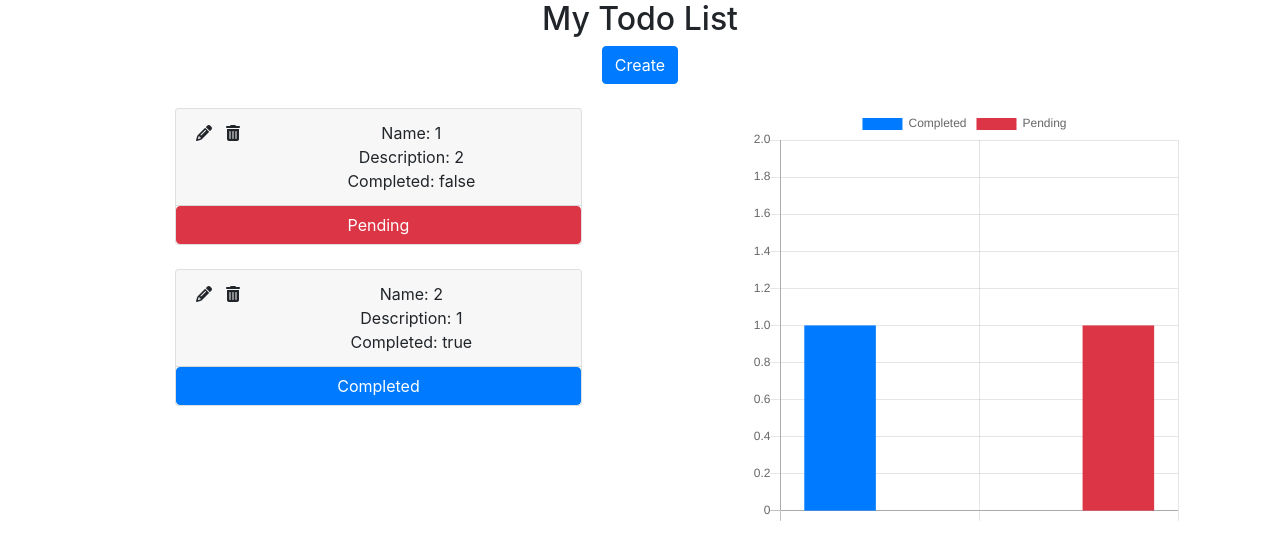
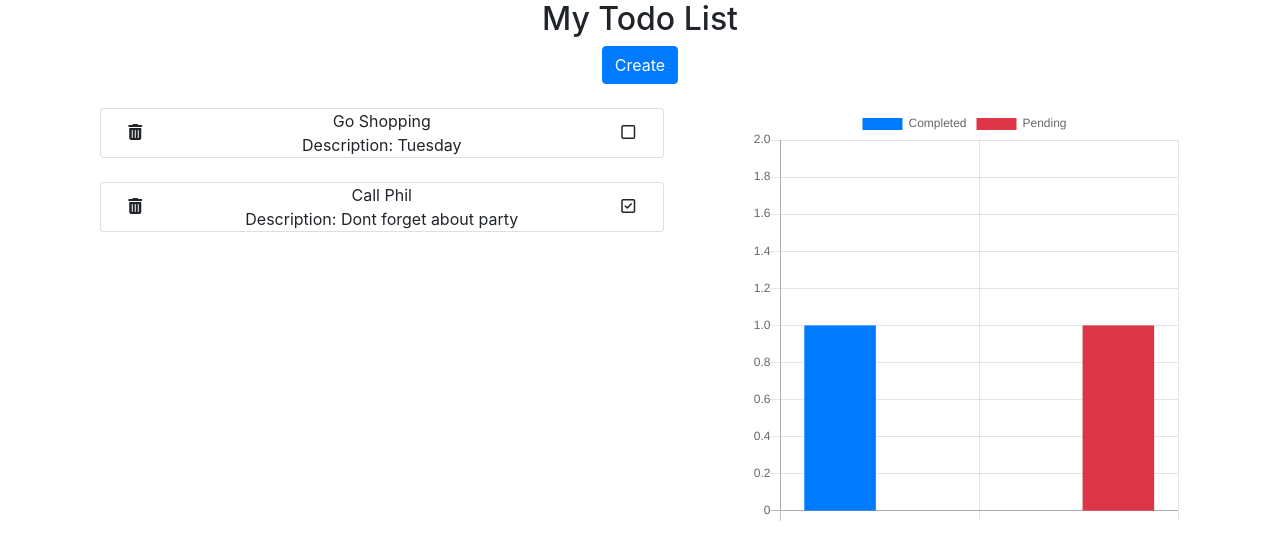
Before and after one commit to simmondsdt/vue-todo, a Vue app: page / in a window 1280 px wide. Shown: the top 560 px of the page. Built offline with nearby package versions, Linux system fonts and the light colour scheme.

Commit message:
adjust styles, add checkboxes

```diff
--- a/src/App.vue
+++ b/src/App.vue
@@ -25,12 +25,12 @@ export default {
     return {
       todos: [
         {
-          project: '1',
-          description: '2',
+          project: 'Go Shopping',
+          description: 'Tuesday',
           completed: false,
         }, {
-          project: '2',
-          description: '1',
+          project: 'Call Phil',
+          description: 'Dont forget about party',
           completed: true,
         },
       ],
--- a/src/components/Todo.vue
+++ b/src/components/Todo.vue
@@ -1,52 +1,27 @@
 <template>
-  <div>
-    <div id="card" class="card w-75 text-center">
-      <div class="card-header" v-show="!isEditing">
+  <div class="row">
+    <div class="col-sm-11">
+      <div class="card text-center">
         <div class="row">
           <div class="col-sm-2">
-            <div class="row">
-              <div class="col-sm-5">
-                <span v-on:click="showForm">
-                  <i class="fa fa-pencil" aria-hidden="true"></i>
-                </span>
-              </div>
-              <div class="col-sm-5">
-                <span v-on:click="deleteTodo(todo)">
-                  <i class="fa fa-trash" aria-hidden="true"></i>
-                </span>
-              </div>
-            </div>
+            <span v-on:click="deleteTodo(todo)">
+              <i class="fa fa-trash" aria-hidden="true"></i>
+            </span>
           </div>
-          <div class="col-sm-10">
-            <div>Name: {{ todo.project }}</div>
+          <div class="col-sm-8">
+            <div>{{ todo.project }}</div>
             <div>Description: {{ todo.description }}</div>
-            <div>Completed: {{ todo.completed }}</div>
+          </div>
+          <div class="col-sm-2">
+            <span v-on:click="checkTodo(todo)">
+              <i v-show="todo.completed" class="fa fa-check-square-o" aria-hidden="true"></i>
+              <i v-show="!todo.completed" class="fa fa-square-o" aria-hidden="true"></i>
+            </span>
           </div>
         </div>
       </div>
-      <div class="card-body" v-show="isEditing">
-        <div>
-          <label>Project</label>
-          <input type="text" v-model="todo.project">
-        </div>
-        <div>
-          <label>Description</label>
-          <input type="text" v-model="todo.description">
-        </div>
-        <div>
-          <button class="btn btn-primary" v-on:click="hideForm">
-            Close X
-          </button>
-        </div>
-      </div>
-      <div class="btn btn-primary" v-show="!isEditing && todo.completed" disabled>
-        Completed
-      </div>
-      <div class="btn btn-danger" v-on:click="completeTodo(todo)" v-show="!isEditing && !todo.completed">
-        Pending
-      </div>
+      <br />
     </div>
-    <br />
   </div>
 </template>
 
@@ -59,21 +34,22 @@
       };
     },
     methods: {
-      showForm() {
-        this.isEditing = true;
-      },
-      hideForm() {
-        this.isEditing = false;
-      },
       deleteTodo(todo) {
         this.$emit('delete-todo', todo);
       },
-      completeTodo(todo) {
-        this.$emit('complete-todo', todo);
+      checkTodo(todo) {
+        if (todo.completed === true) {
+          this.$emit('revert-todo', todo);
+        } else {
+          this.$emit('complete-todo', todo);
+        }
       },
     },
   };
 </script>
 
 <style>
+.fa {
+  margin-top: 15px;
+}
 </style>
--- a/src/components/TodoList.vue
+++ b/src/components/TodoList.vue
@@ -1,10 +1,8 @@
 <template>
   <div class="container">
     <div class="row">
-      <div class="col-sm-7">
-        <div class="todo">
-          <todo v-on:delete-todo="deleteTodo" v-on:complete-todo="completeTodo" v-for="todo in todos" v-bind:todo="todo" :key="todo.id"></todo>
-        </div>
+      <div id="todo" class="col-sm-7">
+        <todo v-on:delete-todo="deleteTodo" v-on:complete-todo="completeTodo" v-on:revert-todo="revertTodo" v-for="todo in todos" v-bind:todo="todo" :key="todo.id"></todo>
       </div>
       <div class="col-sm-5">
         <bar-chart v-bind:todos="todos"></bar-chart>
@@ -32,12 +30,16 @@
         const todoIndex = this.todos.indexOf(todo);
         this.todos[todoIndex].completed = true;
       },
+      revertTodo(todo) {
+        const todoIndex = this.todos.indexOf(todo);
+        this.todos[todoIndex].completed = false;
+      },
     },
   };
 </script>
 
 <style>
-.todo {
-  margin-left: 75px;
+#todo {
+  padding-right: -50px;
 }
 </style>
```
